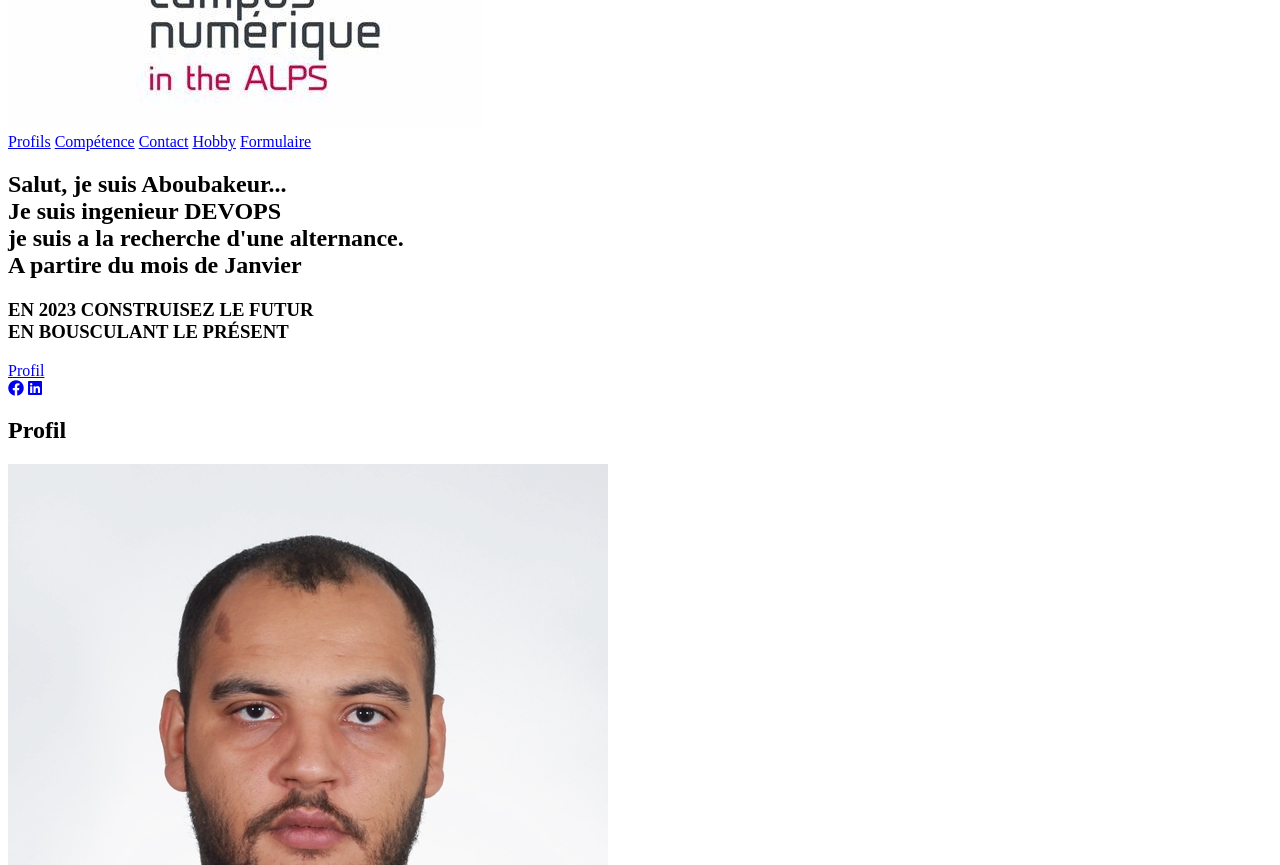
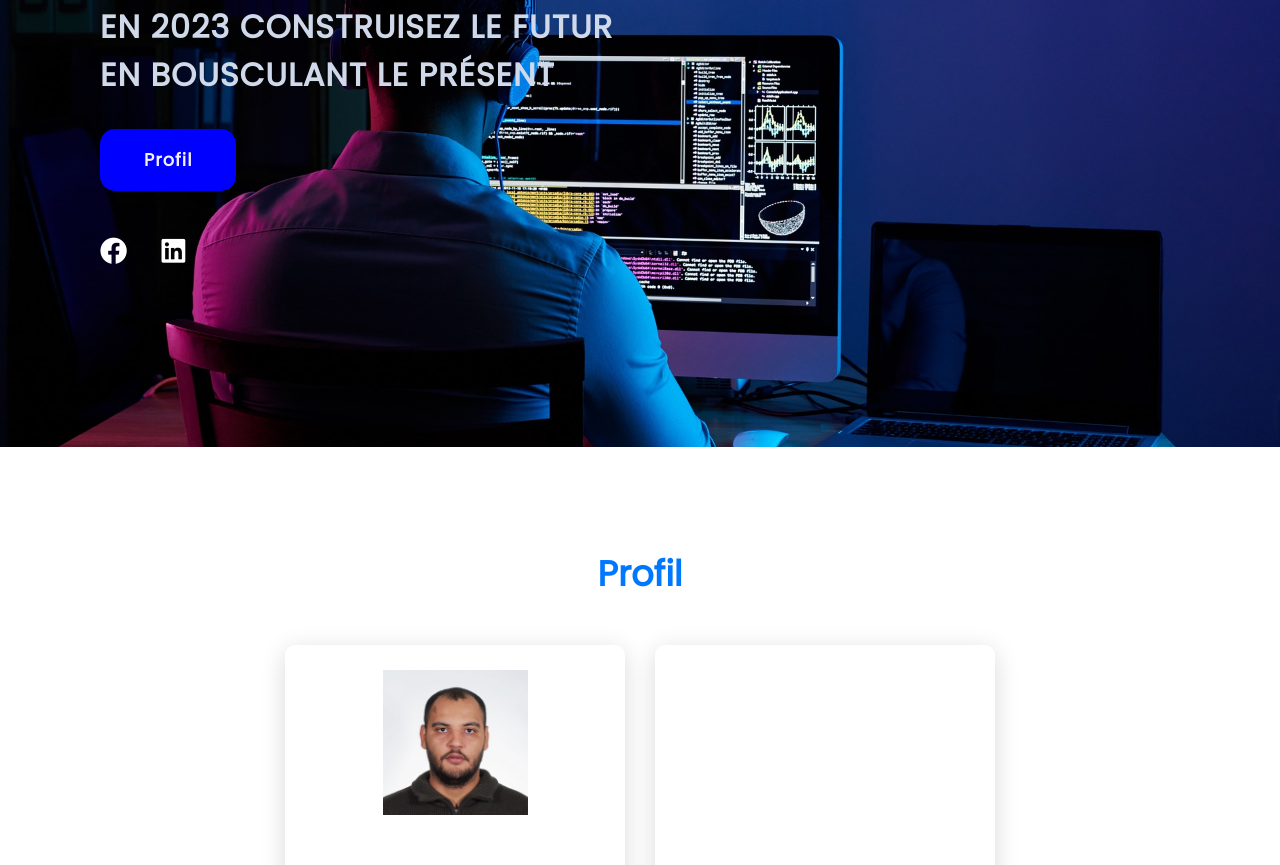
Before and after one commit to bouba73/CV, a plain HTML site: page index.html in a window 1280 px wide. Shown: the part 353-1218 px from the top of the page. Drawn offline with Linux system fonts and the light colour scheme; a web font is replaced by a local one.

Commit message:
modification des chemins

```diff
--- a/css/style.css
+++ b/css/style.css
@@ -44,7 +44,7 @@ section {
     min-height: 100vh;
     display: flex;
     align-items: center;
-    background: url() no-repeat;
+    background: url(../img/software-developer-ga6632c354_1920.jpg) no-repeat;
     background-size: cover;
     background-position: center;
     background-attachment: fixed;
--- a/index.html
+++ b/index.html
@@ -6,20 +6,20 @@
     <meta http-equiv="X-UA-Compatible" content="IE=edge">
     <meta name="viewport" content="width=device-width, initial-scale=1.0">
     <link rel="stylesheet" href=" https://cdnjs.cloudflare.com/ajax/libs/font-awesome/6.1.1/css/all.min.css">
-    <link rel="stylesheet" href="/cv web/css/style.css">
+    <link rel="stylesheet" href="./css/style.css">
     <link rel="icon" href="/img/th.jpg">
     <title>Aboubakeur trichine</title>
 </head>
 
 <body>
     <header>
-        <a class="logo"><img src="img/th.jpg" alt="logo du campus numérique in the alpes"> </a>
+        <a class="logo"><img src=".img/th.jpg" alt="logo du campus numérique in the alpes"> </a>
         <nav class="navigation">
             <a href="#profils">Profils</a>
             <a href="#Compétence">Compétence</a>
             <a href="#contact">Contact</a>
-            <a href="/cv web/page/hobby.html">Hobby</a>
-            <a href="/cv web/page/formulair.html">Formulaire</a>
+            <a href="./page/hobby.html">Hobby</a>
+            <a href="./page/formulair.html">Formulaire</a>
         </nav>
     </header>
 
@@ -40,7 +40,7 @@
         <div class="content">
             <div class="card">
                 <div class="icon">
-                    <img src="img/IMG_8951-USDV-2024Loterie-600x600px.jpg" alt="Photo personel">
+                    <img src="./img/IMG_8951-USDV-2024Loterie-600x600px.jpg" alt="Photo personel">
                 </div>
                 <div class="info">
                     <h3>About Me</h3>
```
Also changed, not shown: page/formulair.html (+1 -1 lines), page/hobby.html (+1 -1 lines).
